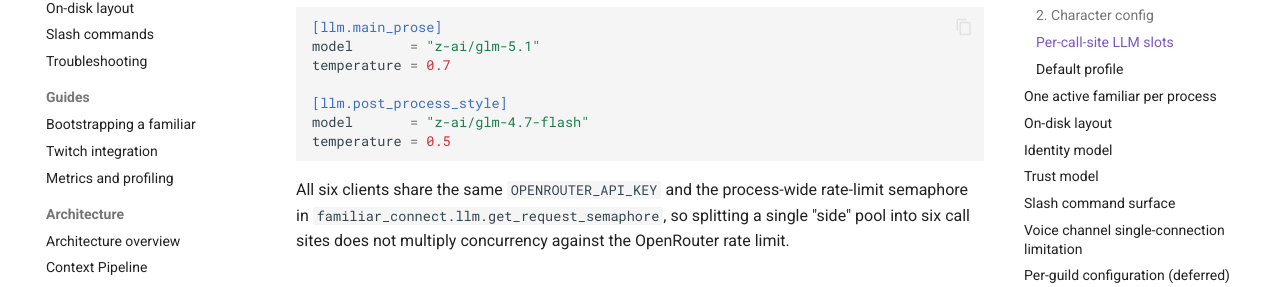
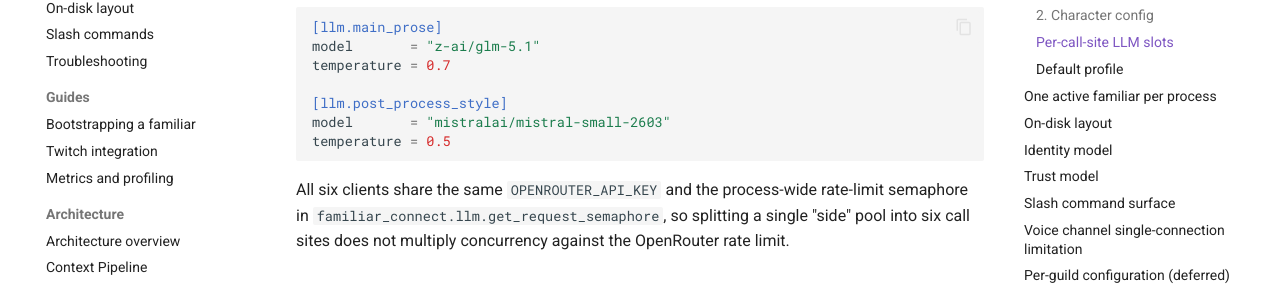
Before and after one commit to CorVous/Familiar-Connect, an MkDocs documentation site: the page built from docs/architecture/configuration-model.md, in a window 1280 px wide and 900 px high, scrolled down 2278 px. Shown: the part 147-434 px from the top of the window. Built offline with MkDocs 1.6.1 and Material for MkDocs 9.7.7, drawn with Linux system fonts in a browser that asks for light colours; comment, search, counter and statistics services are not loaded.

Commit message:
feat: update LLM model references to mistralai/mistral-small-2603

````diff
--- a/docs/architecture/configuration-model.md
+++ b/docs/architecture/configuration-model.md
@@ -62,7 +62,7 @@ model       = "z-ai/glm-5.1"
 temperature = 0.7
 
 [llm.post_process_style]
-model       = "z-ai/glm-4.7-flash"
+model       = "mistralai/mistral-small-2603"
 temperature = 0.5
 ```
 
````
Also changed, not shown: 3 other files.
